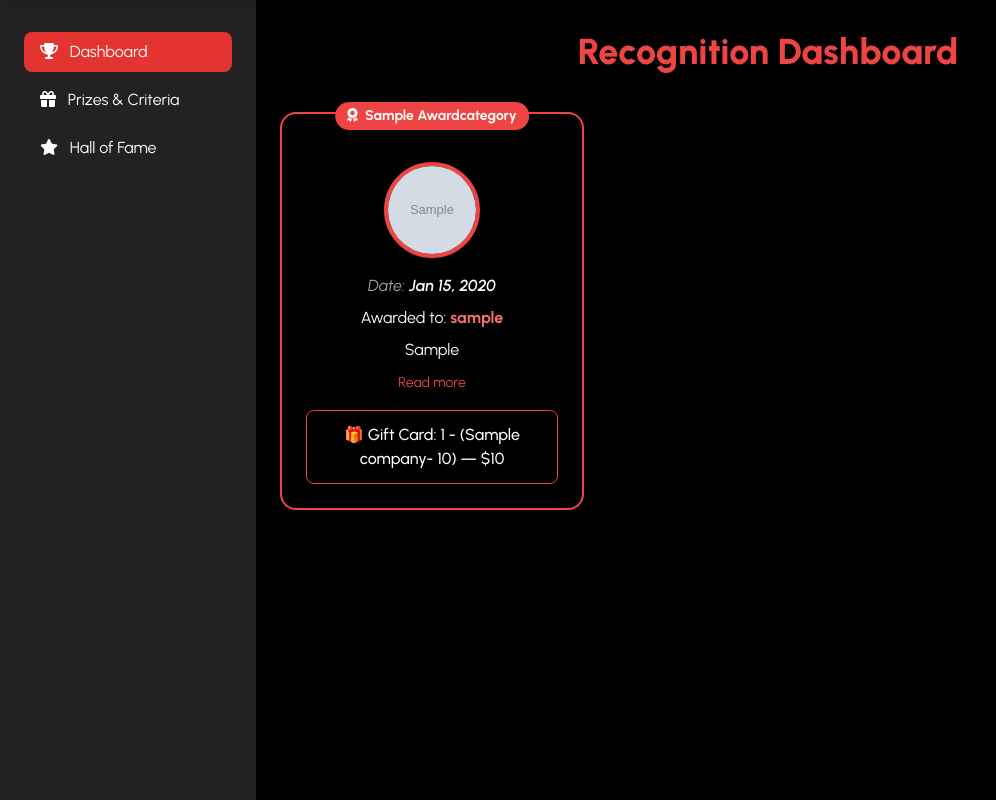
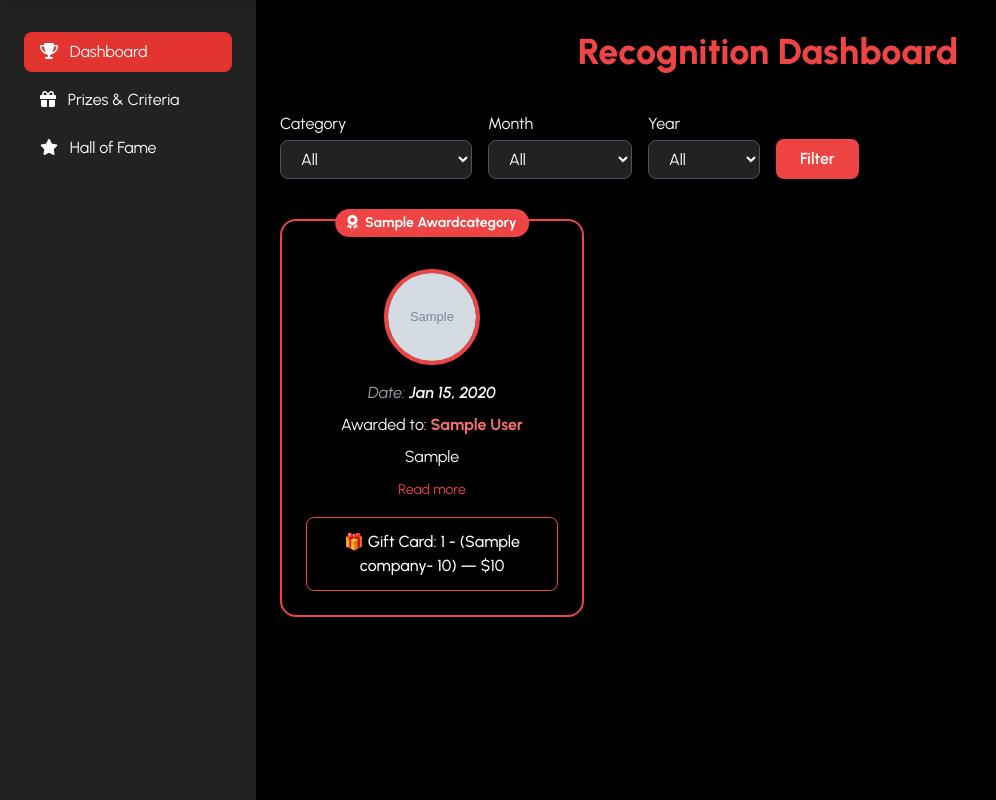
Before and after one commit to FirehouseWebapp-dev/firehousemovers, a Django app: page /awards/ in a window 1280 px wide. Shown: the part 64-864 px from the top of the page, without its empty margins (0-996 px from the left). Run offline with Django 5.2, Linux system fonts and the light colour scheme; a user stored in the database is signed in; tables that the repository leaves empty hold one stand-in row (values such as "Sample post"); grey boxes marked "Sample" are stand-in pictures; data that the repository does not hold is empty; some libraries are stand-ins or nearby versions.

Commit message:
added filters

```diff
--- a/authentication/models.py
+++ b/authentication/models.py
@@ -22,4 +22,4 @@ class UserProfile(models.Model):
     role = models.CharField(max_length=50, choices=Employee_choices, default="driver")
 
     def __str__(self):
-        return self.user.username
+        return self.user.get_full_name() or self.user.username
--- a/gift/models.py
+++ b/gift/models.py
@@ -6,6 +6,9 @@ from django.conf import settings
 from cloudinary_storage.storage import MediaCloudinaryStorage
 from django.core.files.storage import FileSystemStorage
 from django.utils import timezone
+from django.contrib.auth import get_user_model
+
+User = get_user_model()
 
 class Gift_company(models.Model):
     name = models.CharField(max_length=255, null=True, blank=True)
@@ -129,14 +132,14 @@ class Award(models.Model):
         super(Award, self).save(*args, **kwargs)
 
     def __str__(self):
-        return f"{self.card}"
+        return f"{self.employees.get_full_name()} - {self.category.name if self.category else 'No Category'}"
 
 
 class HallOfFameEntry(models.Model):
-    name = models.CharField(max_length=255)
+    employee = models.ForeignKey(User, on_delete=models.CASCADE)
     description = models.TextField()
-    photo = models.ImageField(upload_to=hall_of_fame_upload_to, storage=hall_of_fame_storage, blank=True, null=True)
+    photo = models.ImageField(upload_to="hall_of_fame_photos/", blank=True, null=True)
     created_at = models.DateTimeField(auto_now_add=True)
 
     def __str__(self):
-        return self.name
+        return f"{self.employee.get_full_name()}"
--- a/gift/templates/award_card.html
+++ b/gift/templates/award_card.html
@@ -16,7 +16,7 @@
             <div>
                 <label for="{{ form.employees.id_for_label }}" class="block text-sm font-medium text-gray-700">Employee</label>
                 <div class="mt-1">
-                    <select class="form-select crew-members-select" id="{{ form.employees.id_for_label }}" name="{{ form.employees.name }}" multiple>
+                    <select class="form-select crew-members-select" id="{{ form.employees.id_for_label }}" name="{{ form.employees.user.get_full_name }}" multiple>
                         {% for value, label in form.employees.field.choices %}
                             <option value="{{ value }}" {% if value in form.employees.value %}selected{% endif %}>{{ label }}</option>
                         {% endfor %}
--- a/gift/templates/awards/dashboard.html
+++ b/gift/templates/awards/dashboard.html
@@ -4,6 +4,58 @@
   <h1 class="text-4xl font-extrabold text-center mb-10 text-red-500 drop-shadow-lg">
     Recognition Dashboard
   </h1>
+
+  <form method="get" class="mb-10 flex flex-wrap gap-4 items-end">
+    <!-- Category -->
+    <div>
+      <label class="block text-white mb-1">Category</label>
+      <select name="category"
+        class="w-48 bg-custom-dark text-white border border-gray-600 rounded-lg px-4 py-2 focus:outline-none focus:ring-2 focus:ring-red-500">
+        <option value="">All</option>
+        {% for cat in categories %}
+          <option value="{{ cat.id }}" {% if selected_category == cat.id|stringformat:"s" %}selected{% endif %}>
+            {{ cat.name }}
+          </option>
+        {% endfor %}
+      </select>
+    </div>
+
+    <!-- Month -->
+    <div>
+      <label class="block text-white mb-1">Month</label>
+      <select name="month"
+        class="w-36 bg-custom-dark text-white border border-gray-600 rounded-lg px-4 py-2 focus:outline-none focus:ring-2 focus:ring-red-500">
+        <option value="">All</option>
+        {% for m in months %}
+          <option value="{{ m.value }}" {% if selected_month == m.value %}selected{% endif %}>
+            {{ m.name }}
+          </option>
+        {% endfor %}
+      </select>
+    </div>
+
+    <!-- Year -->
+    <div>
+      <label class="block text-white mb-1">Year</label>
+      <select name="year"
+        class="w-28 bg-custom-dark text-white border border-gray-600 rounded-lg px-4 py-2 focus:outline-none focus:ring-2 focus:ring-red-500">
+        <option value="">All</option>
+        {% for y in years %}
+          <option value="{{ y.year }}" {% if selected_year == y.year|stringformat:"s" %}selected{% endif %}>
+            {{ y.year }}
+          </option>
+        {% endfor %}
+      </select>
+    </div>
+
+    <!-- Submit Button -->
+    <div>
+      <button type="submit"
+        class="bg-red-500 text-white px-6 py-2 rounded-lg font-semibold hover:bg-red-700 transition duration-200">
+        Filter
+      </button>
+    </div>
+  </form>
 
   <div class="grid grid-cols-1 md:grid-cols-2 lg:grid-cols-3 gap-8">
     {% for award in awards %}
@@ -33,7 +85,7 @@
 
           <p class="mb-2">Awarded to:
             <span class="font-bold text-red-400">
-              {{ award.employees.user.username }}
+              {{ award.employees.user.get_full_name }}
             </span>
           </p>
 
@@ -74,7 +126,7 @@
           {% endif %}
           <div class="p-6">
             <h3 class="text-2xl font-extrabold mb-4">{{ award.category|title }}</h3>
-            <p class="mb-2"><strong>Employee:</strong> {{ award.employees.user.username }}</p>
+            <p class="mb-2"><strong>Employee:</strong> {{ award.employees.user.get_full_name }}</p>
             <p class="mb-2"><strong>Reason:</strong> {{ award.reason|default:"N/A" }}</p>
             <p class="mb-2"><strong>Date:</strong> {{ award.date_award|date:"M d, Y" }}</p>
             {% if award.card %}
--- a/gift/templates/awards/hall_of_fame.html
+++ b/gift/templates/awards/hall_of_fame.html
@@ -30,7 +30,7 @@
       {% endif %}
 
       <div class="absolute bottom-0 bg-black bg-opacity-70 w-64 p-4">
-        {% with entry.name|split_name as parts %}
+        {% with entry.employee.get_full_name|split_name as parts %}
           <h3 class="text-lg font-semibold text-white">{{ parts.0 }}</h3>
           <h2 class="text-2xl font-extrabold text-red-500 uppercase">
             {% for part in parts|slice:"1:" %}
@@ -38,7 +38,7 @@
             {% endfor %}
           </h2>
         {% endwith %}
-        <p class="text-gray-300"> {{ entry.description }}</p>
+        <p class="text-gray-300 mt-1">{{ entry.description }}</p>
       </div>
       {% if request.user.is_authenticated and request.user.userprofile.role in "admin manager" %}
         <div class="absolute top-2 right-2 flex space-x-2">
--- a/gift/templates/awards/hall_of_fame_add.html
+++ b/gift/templates/awards/hall_of_fame_add.html
@@ -13,9 +13,9 @@
 
     <!-- Name Field -->
     <div class="mb-4">
-      <label for="{{ form.name.id_for_label }}" class="block font-semibold mb-1">Name:</label>
-      {{ form.name }}
-      {% for error in form.name.errors %}
+      {{ form.employee.label_tag }}
+      {{ form.employee }}
+      {% for error in form.employee.errors %}
         <p class="text-red-500 text-sm">{{ error }}</p>
       {% endfor %}
     </div>
--- a/gift/views.py
+++ b/gift/views.py
@@ -7,12 +7,11 @@ from django.contrib import messages
 from django.http import JsonResponse
 from django.utils import timezone
 from datetime import datetime
-import re
-
 from authentication.models import UserProfile
 from .models import Award, AwardCategory, HallOfFameEntry
 from .forms import AwardForm, AwardCategoryForm, GiftCardForm, AwardCardForm, HallOfFameForm
 from authentication.mailer import send_gift_card_email
+import re
 
 
 # Helper function for permission
@@ -28,7 +27,49 @@ class DashboardView(ListView):
     model = Award
     template_name = "awards/dashboard.html"
     context_object_name = "awards"
-    ordering = ["-date_award"]
+
+    def get_queryset(self):
+        qs = super().get_queryset().select_related("category", "employees")
+
+        # Filters
+        category_id = self.request.GET.get("category")
+        month = self.request.GET.get("month")
+        year = self.request.GET.get("year")
+
+        if category_id:
+            qs = qs.filter(category__id=category_id)
+
+        if month:
+            qs = qs.filter(date_award__month=month)
+
+        if year:
+            qs = qs.filter(date_award__year=year)
+
+        return qs.order_by("-date_award")
+
+    def get_context_data(self, **kwargs):
+        context = super().get_context_data(**kwargs)
+        context["categories"] = AwardCategory.objects.all()
+        context["selected_category"] = self.request.GET.get("category", "")
+        context["selected_month"] = self.request.GET.get("month", "")
+        context["selected_year"] = self.request.GET.get("year", "")
+        context["years"] = Award.objects.dates('date_award', 'year', order='DESC')
+        context["months"] = [
+            {"value": "01", "name": "January"},
+            {"value": "02", "name": "February"},
+            {"value": "03", "name": "March"},
+            {"value": "04", "name": "April"},
+            {"value": "05", "name": "May"},
+            {"value": "06", "name": "June"},
+            {"value": "07", "name": "July"},
+            {"value": "08", "name": "August"},
+            {"value": "09", "name": "September"},
+            {"value": "10", "name": "October"},
+            {"value": "11", "name": "November"},
+            {"value": "12", "name": "December"},
+        ]
+        return context
+
 
 # ------------------------
 # Award CRUD (CBVs)
```
Also changed, not shown: gift/forms.py (+14 -5 lines), gift/migrations/0014_remove_halloffameentry_name_halloffameentry_employee.py (added), gift/migrations/0015_alter_halloffameentry_employee.py (added).
